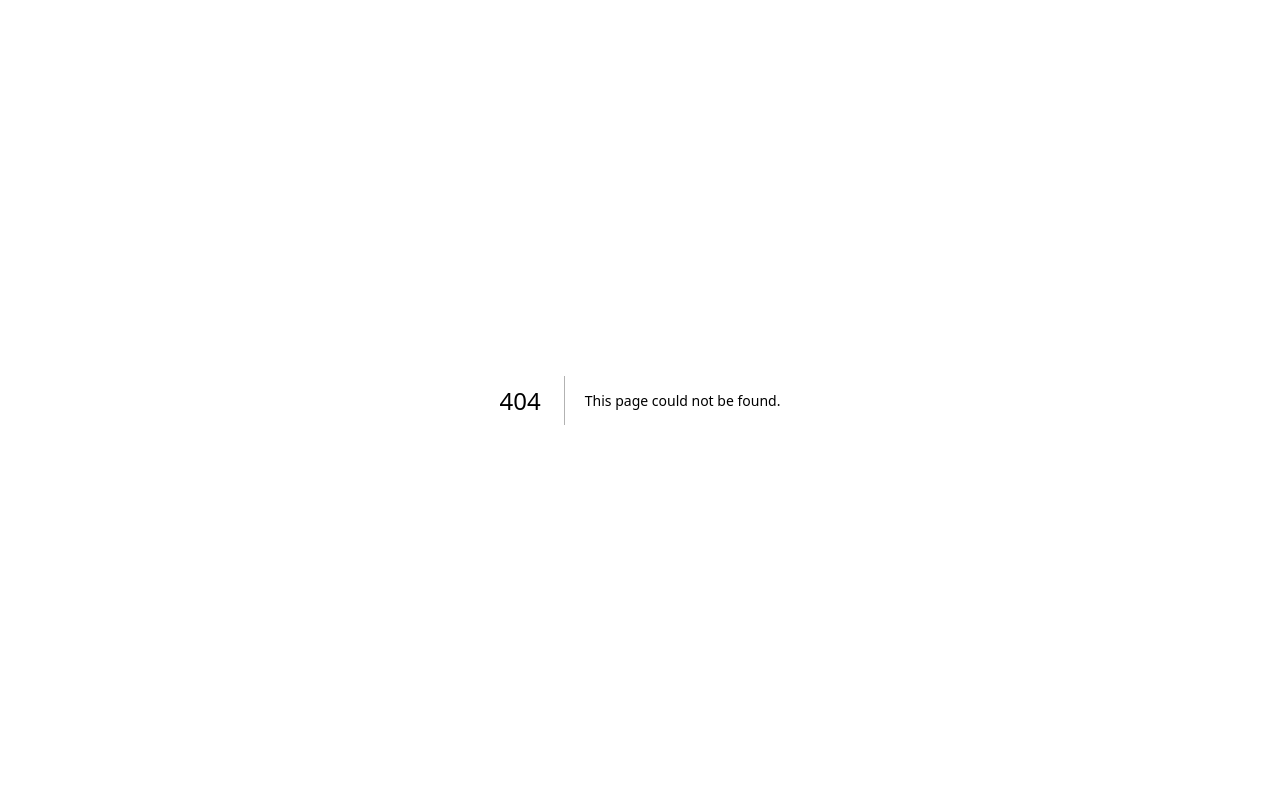
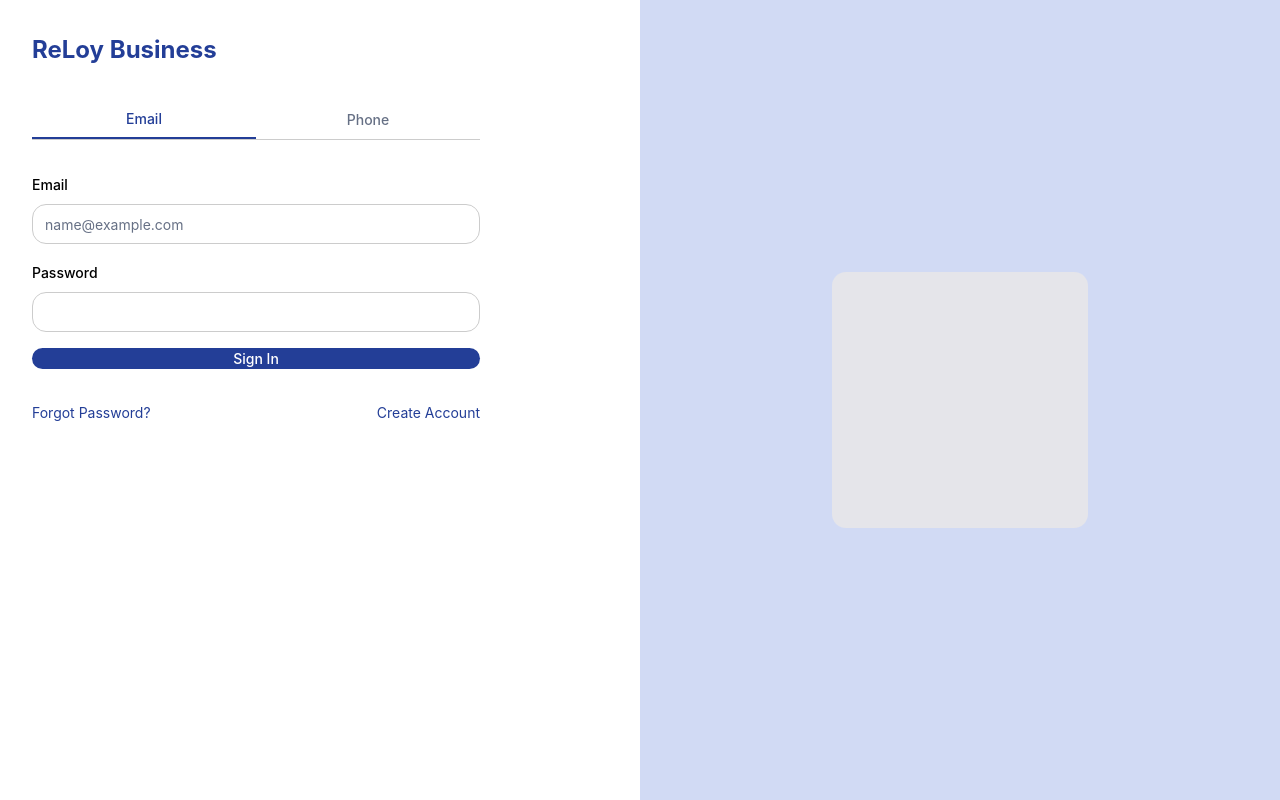
Before and after one commit to Phynnex/reloy, a Next.js app in the folder apps/business/: page /sign-in in a window 1280 px wide. Before the commit this address had no page. Built offline with nearby package versions, Linux system fonts and the light colour scheme.

Commit message:
Add business auth flow pages

```diff
--- /dev/null
+++ b/apps/business/src/app/forgot-password/page.tsx
@@ -0,0 +1,21 @@
+import Link from 'next/link';
+import { Button } from '@/components/ui/button';
+import { Input } from '@/components/ui/input';
+import { Label } from '@/components/ui/label';
+import AuthLayout from '@/components/AuthLayout';
+
+export default function ForgotPassword() {
+  return (
+    <AuthLayout>
+      <Link href="/" className="text-2xl font-bold text-primary">ReLoy Business</Link>
+      <form className="w-full max-w-md space-y-4">
+        <div className="space-y-2">
+          <Label htmlFor="email">Email</Label>
+          <Input id="email" type="email" placeholder="name@example.com" />
+        </div>
+        <Button className="w-full">Send Reset Link</Button>
+      </form>
+      <p className="text-sm"><Link href="/sign-in" className="text-primary hover:underline">Back to Sign In</Link></p>
+    </AuthLayout>
+  );
+}
--- /dev/null
+++ b/apps/business/src/app/sign-in/page.tsx
@@ -0,0 +1,54 @@
+'use client';
+import { useState } from 'react';
+import Link from 'next/link';
+import { Button } from '@/components/ui/button';
+import { Input } from '@/components/ui/input';
+import { Label } from '@/components/ui/label';
+import AuthLayout from '@/components/AuthLayout';
+import { cn } from '@/lib/utils';
+
+export default function SignIn() {
+  const [tab, setTab] = useState<'email' | 'phone'>('email');
+
+  return (
+    <AuthLayout>
+      <Link href="/" className="text-2xl font-bold text-primary">ReLoy Business</Link>
+      <div className="flex max-w-md w-full border-b border-stroke-grey text-sm font-medium">
+        <button
+          className={cn('flex-1 py-2', tab === 'email' ? 'border-b-2 border-primary text-primary' : 'text-gray500')}
+          onClick={() => setTab('email')}
+        >
+          Email
+        </button>
+        <button
+          className={cn('flex-1 py-2', tab === 'phone' ? 'border-b-2 border-primary text-primary' : 'text-gray500')}
+          onClick={() => setTab('phone')}
+        >
+          Phone
+        </button>
+      </div>
+      <form className="w-full max-w-md space-y-4">
+        {tab === 'email' ? (
+          <div className="space-y-2">
+            <Label htmlFor="email">Email</Label>
+            <Input id="email" type="email" placeholder="name@example.com" />
+          </div>
+        ) : (
+          <div className="space-y-2">
+            <Label htmlFor="phone">Phone Number</Label>
+            <Input id="phone" type="tel" placeholder="555-555-5555" />
+          </div>
+        )}
+        <div className="space-y-2">
+          <Label htmlFor="password">Password</Label>
+          <Input id="password" type="password" />
+        </div>
+        <Button className="w-full">Sign In</Button>
+      </form>
+      <div className="flex w-full max-w-md justify-between text-sm">
+        <Link href="/forgot-password" className="text-primary hover:underline">Forgot Password?</Link>
+        <Link href="/sign-up" className="text-primary hover:underline">Create Account</Link>
+      </div>
+    </AuthLayout>
+  );
+}
--- a/apps/business/src/app/sign-up/page.tsx
+++ b/apps/business/src/app/sign-up/page.tsx
@@ -3,13 +3,13 @@ import { Input } from "@/components/ui/input";
 import { Label } from "@/components/ui/label";
 import { FaGoogle } from "react-icons/fa";
 import Link from "next/link";
+import AuthLayout from "@/components/AuthLayout";
 
 export default function BusinessSignUp() {
   return (
-    <div className="flex min-h-screen flex-col md:flex-row">
-      <div className="flex w-full flex-col md:w-1/2 p-8 gap-8">
+    <AuthLayout>
       <Link href="/" className="text-2xl font-bold text-primary">ReLoy Business</Link>
-        <form className="space-y-4 w-full max-w-md">
+      <form className="w-full max-w-md space-y-4">
         <div className="space-y-2">
           <Label htmlFor="business-name">Business Name</Label>
           <Input id="business-name" placeholder="Acme Inc." />
@@ -36,15 +36,11 @@ export default function BusinessSignUp() {
           <p className="text-xs text-danger">Passwords must match.</p>
         </div>
         <Button className="w-full">Create Account</Button>
-          <Button variant="outline" className="w-full flex gap-2 items-center justify-center">
+        <Button variant="outline" className="flex w-full items-center justify-center gap-2">
           <FaGoogle /> Sign in with Google
         </Button>
       </form>
       <p className="text-sm">Already have an account? <Link href="/sign-in" className="text-primary hover:underline">Sign In</Link></p>
-      </div>
-      <div className="flex w-full items-center justify-center bg-light-blue md:w-1/2 p-8">
-        <div className="h-64 w-64 rounded-md bg-gray5" />
-      </div>
-    </div>
+    </AuthLayout>
   );
 }
--- /dev/null
+++ b/apps/business/src/app/verify-email/page.tsx
@@ -0,0 +1,17 @@
+import Link from 'next/link';
+import AuthLayout from '@/components/AuthLayout';
+import { Button } from '@/components/ui/button';
+
+export default function VerifyEmail() {
+  return (
+    <AuthLayout>
+      <Link href="/" className="text-2xl font-bold text-primary">ReLoy Business</Link>
+      <div className="w-full max-w-md space-y-4">
+        <h2 className="text-xl font-bold text-heading">Verify Your Email</h2>
+        <p className="text-sm text-gray500">We've sent a verification link to your email. Please check your inbox and click the link to continue.</p>
+        <Button className="w-full">Resend Verification Email</Button>
+        <p className="text-sm">Already verified? <Link href="/sign-in" className="text-primary hover:underline">Sign In</Link></p>
+      </div>
+    </AuthLayout>
+  );
+}
--- /dev/null
+++ b/apps/business/src/components/AuthLayout.tsx
@@ -0,0 +1,12 @@
+import type { ReactNode } from "react";
+
+export default function AuthLayout({ children }: { children: ReactNode }) {
+  return (
+    <div className="flex h-screen flex-col overflow-hidden md:flex-row">
+      <div className="flex w-full flex-col gap-8 p-8 md:w-1/2">{children}</div>
+      <div className="hidden w-full items-center justify-center bg-light-blue p-8 md:flex md:w-1/2">
+        <div className="h-64 w-64 rounded-md bg-gray5" />
+      </div>
+    </div>
+  );
+}
```
Lines whose indentation alone changed are shown as unchanged.
